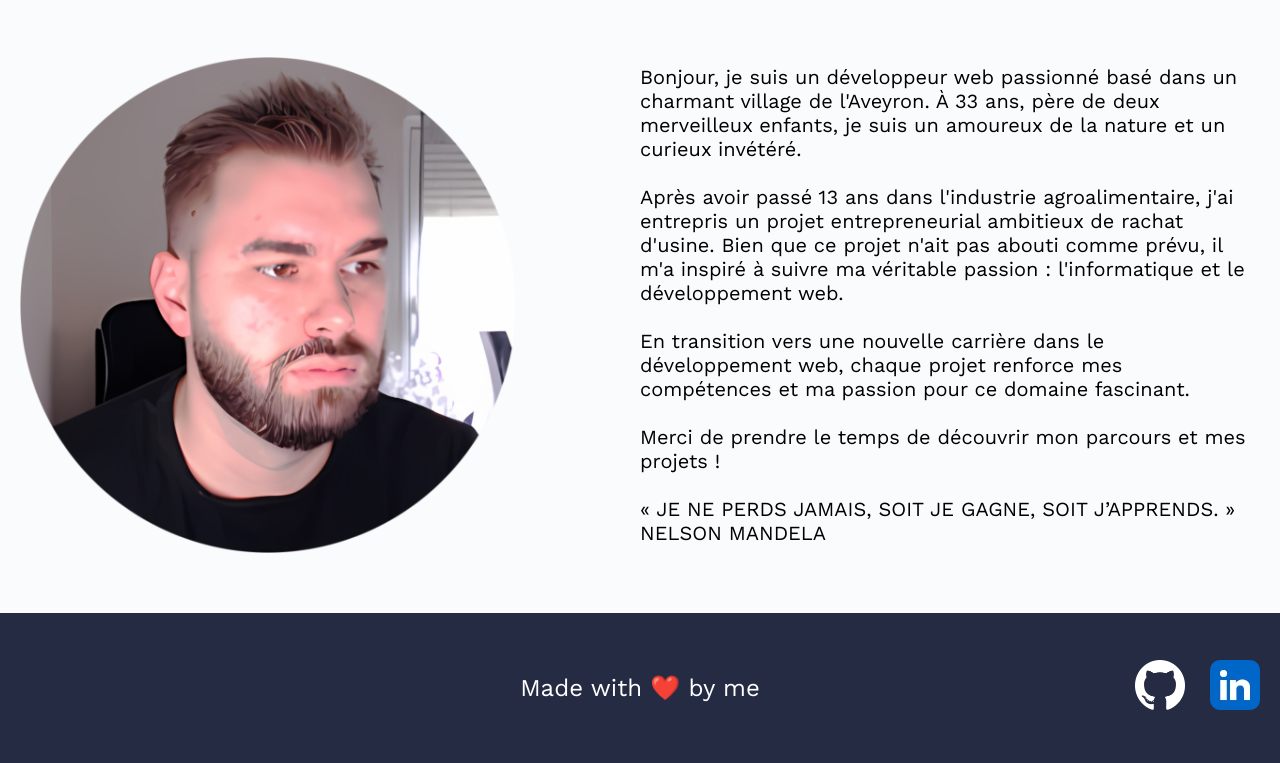
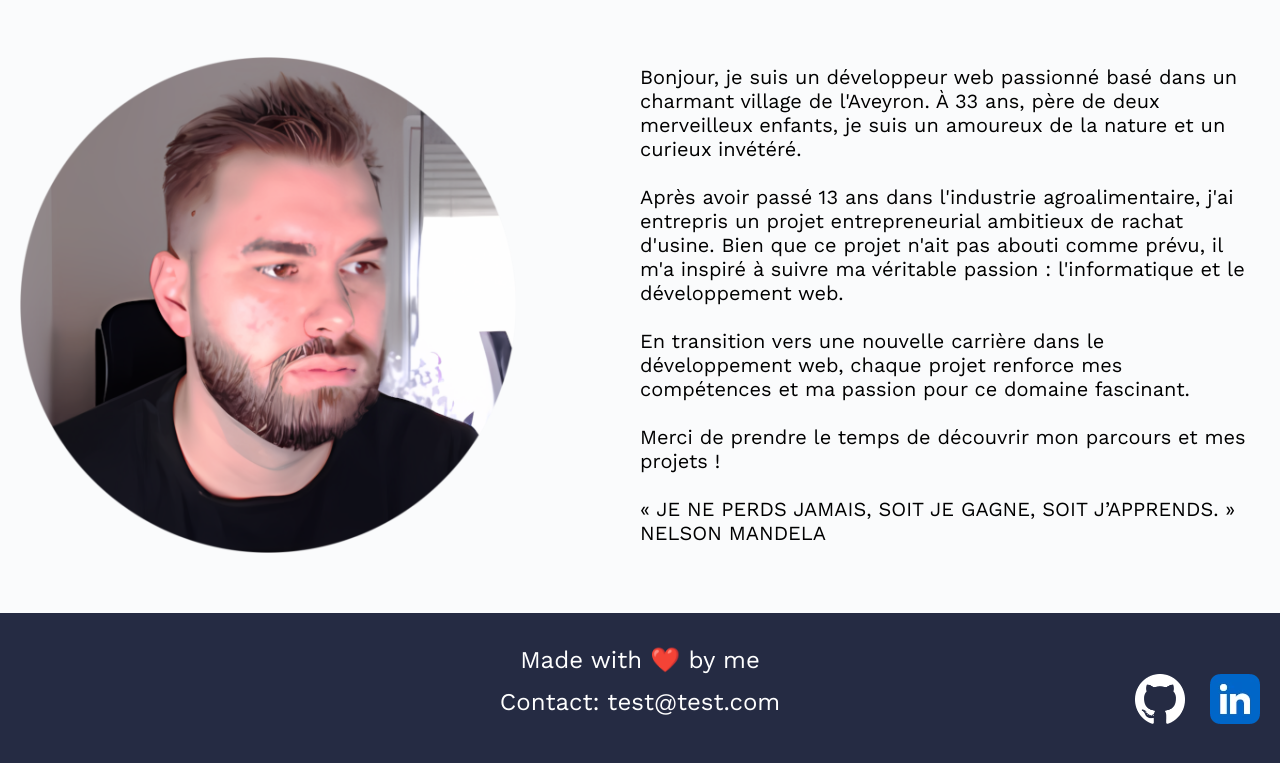
Before and after one commit to BetaPeche/MonPortfolio, a React (Vite) app: page / in a window 1280 px wide. Shown: the part 2795-3558 px from the top of the page. Built offline with nearby package versions, Linux system fonts and the light colour scheme.

Commit message:
Create page

```diff
--- a/src/components/Footer.tsx
+++ b/src/components/Footer.tsx
@@ -5,6 +5,7 @@ const Footer = () => {
         <footer>
             <div className="footer-content">
                 <p>Made with ❤️ by me</p>
+                <p>Contact: test@test.com</p>
                 <div className="footer-links">
                     <Link
                         to="https://github.com/BetaPeche"
--- /dev/null
+++ b/src/pages/Projet.tsx
@@ -0,0 +1,9 @@
+import { useParams } from 'react-router-dom'
+
+const Projet = () => {
+    const { id } = useParams()
+    console.log(id)
+    return <h1>Projet</h1>
+}
+
+export default Projet
```
